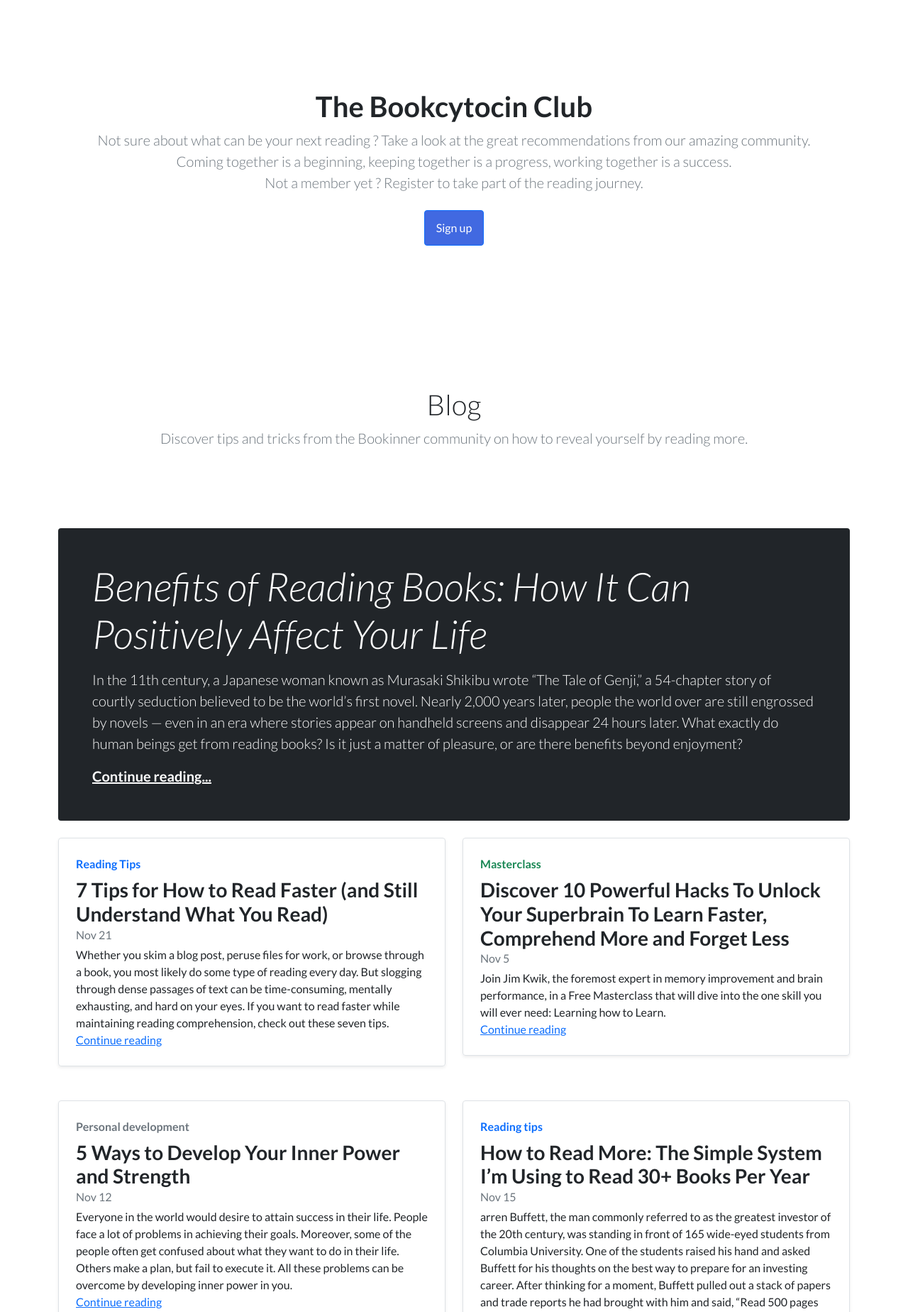
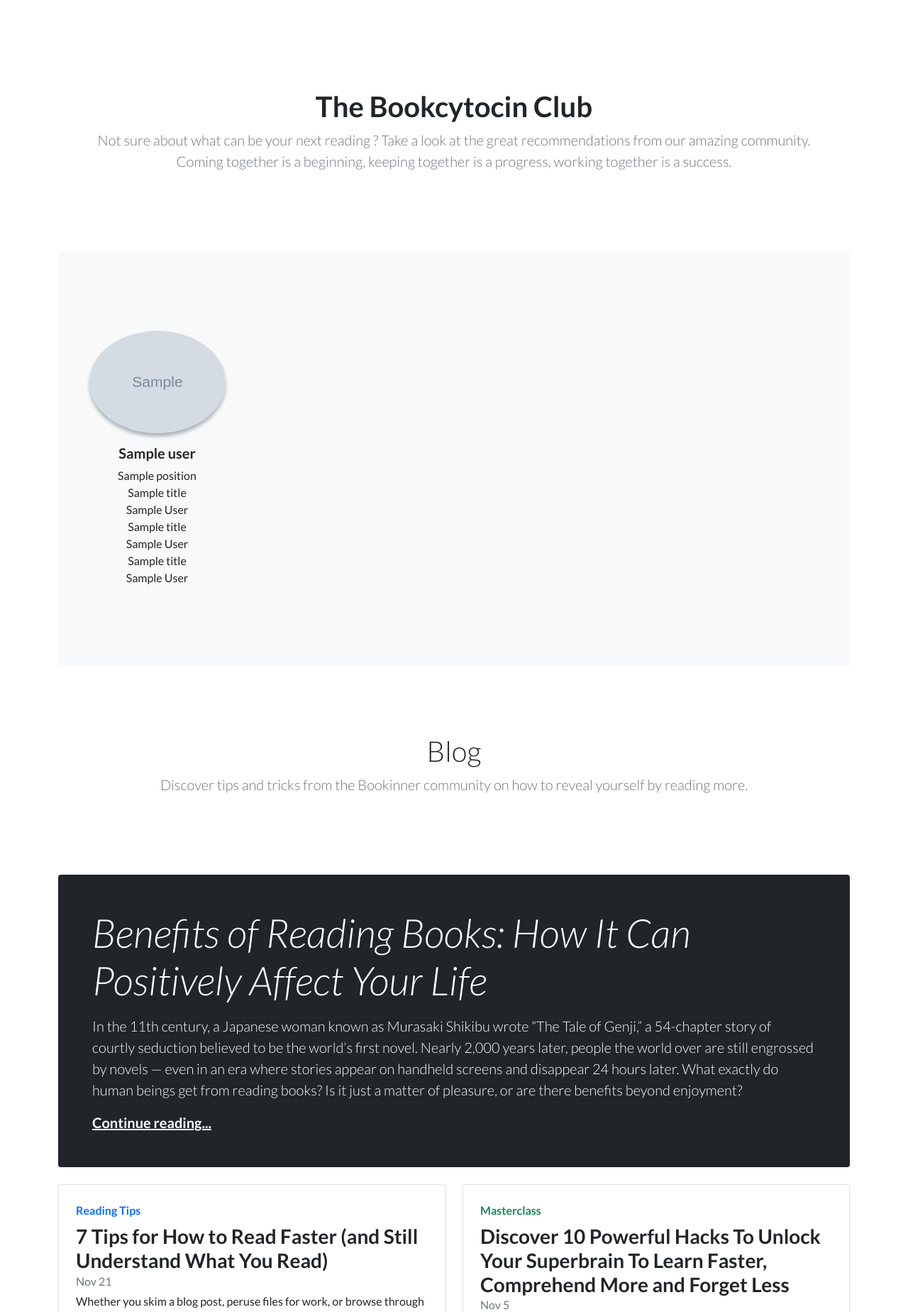
Before and after one commit to Code-Institute-Submissions/florencemezino-Bookcytocin_MayResub, a Flask app: page /community in a window 1280 px wide. Shown: the part 546-2394 px from the top of the page at 71% size. Run offline with Flask 2, Linux system fonts and the light colour scheme; grey boxes marked "Sample" are stand-in pictures; a database or web service that is not in the repository returns one stand-in record (values such as "Sample title"); some libraries are stand-ins or nearby versions.

```diff
--- a/app.py
+++ b/app.py
@@ -1,7 +1,7 @@
 import os
 from flask import (
     Flask, render_template, redirect,
-    request, session, url_for)
+    request, session, url_for, flash)
 from flask_pymongo import PyMongo
 from bson.objectid import ObjectId
 from werkzeug.security import generate_password_hash, check_password_hash
@@ -35,11 +35,12 @@ def readflix():
 def signup():
     if request.method == "POST":
         existing_user = mongo.db.users.find_one(
-            {"username": request.form.get("username").lower()})
+            {"username": request.form.get("username")})
 
         if existing_user:
             flash("Username already exists")
             return redirect(url_for("signup"))
+        print("password", request.form.get("password"))
 
         signup = {
             "username": request.form.get("username").lower(),
@@ -79,10 +80,12 @@ def login():
 def collections():
     return render_template("collections.html", page_title="Collections")
 
-
+#Community
 @app.route("/community")
 def community():
-    return render_template("community.html", page_title="The Bookcytocin Club")
+    users = mongo.db.users.find()
+    print("Users in community:", users)
+    return render_template("community.html", page_title="The Bookcytocin Club", users=users)
 
 
 @app.route("/mybooklog")
--- a/templates/community.html
+++ b/templates/community.html
@@ -7,15 +7,13 @@
       <div class="col-lg-12 col-md-8 mx-auto">
         <h1 class="fw-bold">{{page_title}}</h1>
         <p class="lead text-muted">Not sure about what can be your next reading ? Take a look at the great recommendations from our amazing community.<br>
-          Coming together is a beginning, keeping together is a progress, working together is a success.<br>
-        Not a member yet ? Register to take part of the reading journey.</p>
+          Coming together is a beginning, keeping together is a progress, working together is a success.</p>
         </p>
-        <a href="{ url_for('signup') }}" class="btn btn-primary my-2">Sign up</a>
       </div>
     </div>
   </section>
 
-{% for member in members_club %}
+{% for user in users %}
 
 <!-- community / book recommendation by member -->
 <section class="testimonials text-center bg-light">
@@ -23,26 +21,26 @@
     <div class="row">
       <div class="col-lg-3">
           <div class="testimonial-item mx-auto mb-5 mb-lg-0">
-              <img class="img-fluid rounded-circle mb-3" src="{{ members.profile_picture}}" alt="..." />
-              <h5>{{ member.name }}</h5>
-              <p class="font-weight-light mb-0">{{ member.position }}</p>
+              <img class="img-fluid rounded-circle mb-3" src="{{ user.profile_picture}}" alt="..." />
+              <h5>{{ user.name }}</h5>
+              <p class="font-weight-light mb-0">{{ user.position }}</p>
               <!-- top 3 : book 1 -->
-              <img class="img-fluid mb-3 center-align" src="{{ members.top3_books.image_url[0] }}" alt="..." />
-              <p class="font-weight-light text-center mb-0">{{ member.title[0] }}</p>
-              <p class="font-weight-light text-center mb-0">{{ member.author[0]}}</p>
-              <p><a class="btn btn-secondary" href="">{{ member.top3_books.amazon_link[0] }}</a></p>
+              <!-- <img class="img-fluid mb-3 center-align" src="{{ user.top3_books.image_url[0] }}" alt="..." /> -->
+              <p class="font-weight-light text-center mb-0">{{ user.title[0] }}</p>
+              <p class="font-weight-light text-center mb-0">{{ user.author[0]}}</p>
+              <!-- <p><a class="btn btn-secondary" href="">{{ user.top3_books.amazon_link[0] }}</a></p> -->
 
               <!-- top 3 : book 2 -->
-              <img class="img-fluid mb-3" src="{{ members.top3_books.image_url[1] }}" alt="..." />
-              <p class="font-weight-light text-center mb-0">{{ member.title[1] }}</p>
-              <p class="font-weight-light text-center mb-0">{{ member.author[1]}}</p>
-              <p><a class="btn btn-secondary" href="">{{ member.top3_books.amazon_link[1] }}</a></p>
+              <!-- <img class="img-fluid mb-3" src="{{ user.top3_books.image_url[1] }}" alt="..." /> -->
+              <p class="font-weight-light text-center mb-0">{{ user.title[1] }}</p>
+              <p class="font-weight-light text-center mb-0">{{ user.author[1]}}</p>
+              <!-- <p><a class="btn btn-secondary" href="">{{ user.top3_books.amazon_link[1] }}</a></p> -->
 
               <!-- top 3 : book 3 -->
-              <img class="img-fluid mb-3" src="{{ members.top3_books.image_url[2] }}" alt="..." />
-              <p class="font-weight-light text-center mb-0">{{ member.title[2] }}</p>
-              <p class="font-weight-light text-center mb-0">{{ member.author[2]}}</p>
-              <p><a class="btn btn-secondary" href="">{{ member.top3_books.amazon_link[2] }}</a></p>
+              <!-- <img class="img-fluid mb-3" src="{{ user.top3_books.image_url[2] }}" alt="..." /> -->
+              <p class="font-weight-light text-center mb-0">{{ user.title[2] }}</p>
+              <p class="font-weight-light text-center mb-0">{{ user.author[2]}}</p>
+              <!-- <p><a class="btn btn-secondary" href="">{{ user.top3_books.amazon_link[2] }}</a></p> -->
           </div>
       </div>
       </div>
--- a/templates/signup.html
+++ b/templates/signup.html
@@ -1,5 +1,6 @@
 {% extends "base.html"%}
 {% block content %}
+
 
 <section class="py-5 text-center container-fluid" >
   <div class="row py-lg-5">
@@ -7,9 +8,9 @@
           <form class="form-signin" method="POST" action="{{ url_for('signup') }}">
               <h1 class="fw-bold">{{page_title}}</h1>
               <label for="inputUsername" name="username" class="sr-only"><i class="fas fa-user-plus"></i>Username</label>
-              <input type="text" id="inputUsername" class="form-control" placeholder="Username" pattern="^[a-zA-z0-9]{5,15}$" minlenght="5" malenght="15" required autofocus>
+              <input type="text" id="username" name="username" class="form-control" placeholder="Username" pattern="^[a-zA-z0-9]{5,15}$" minlenght="5" malenght="15" required autofocus>
               <label for="inputPassword" name="password" class="sr-only"><i class="fas fa-user-lock"></i>Password</label>
-              <input type="password" id="inputPassword" class="form-control" placeholder="Password" pattern="^[a-zA-z0-9]{5,15}$" minlenght="5" malenght="15" required>
+              <input type="password" id="password" name="password" class="form-control" placeholder="Password" pattern="^[a-zA-z0-9]{5,15}$" minlenght="5" malenght="15" required>
               <div class="checkbox mb-3">
               <label>
                   <input type="checkbox" value="remember-me"> Remember me
```
